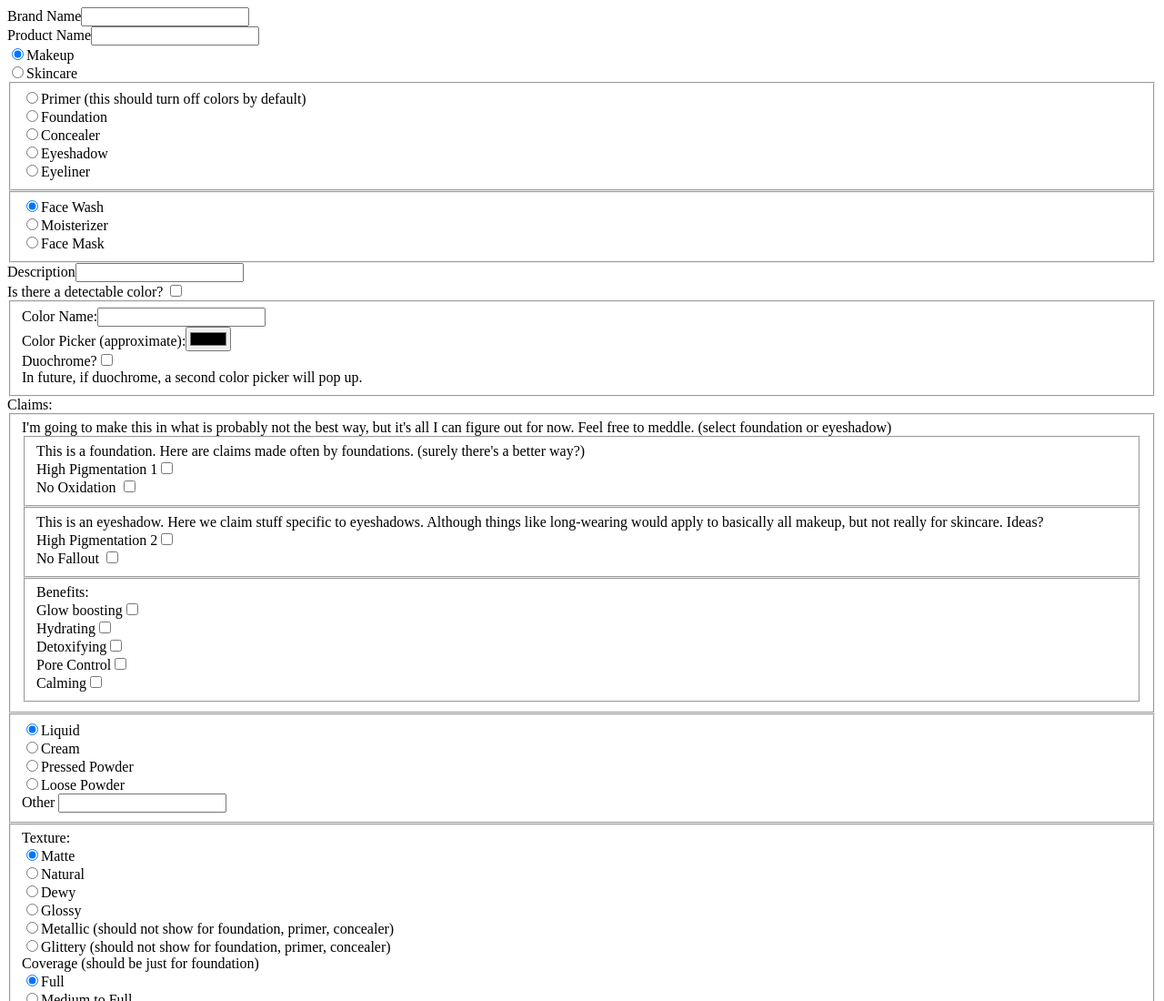
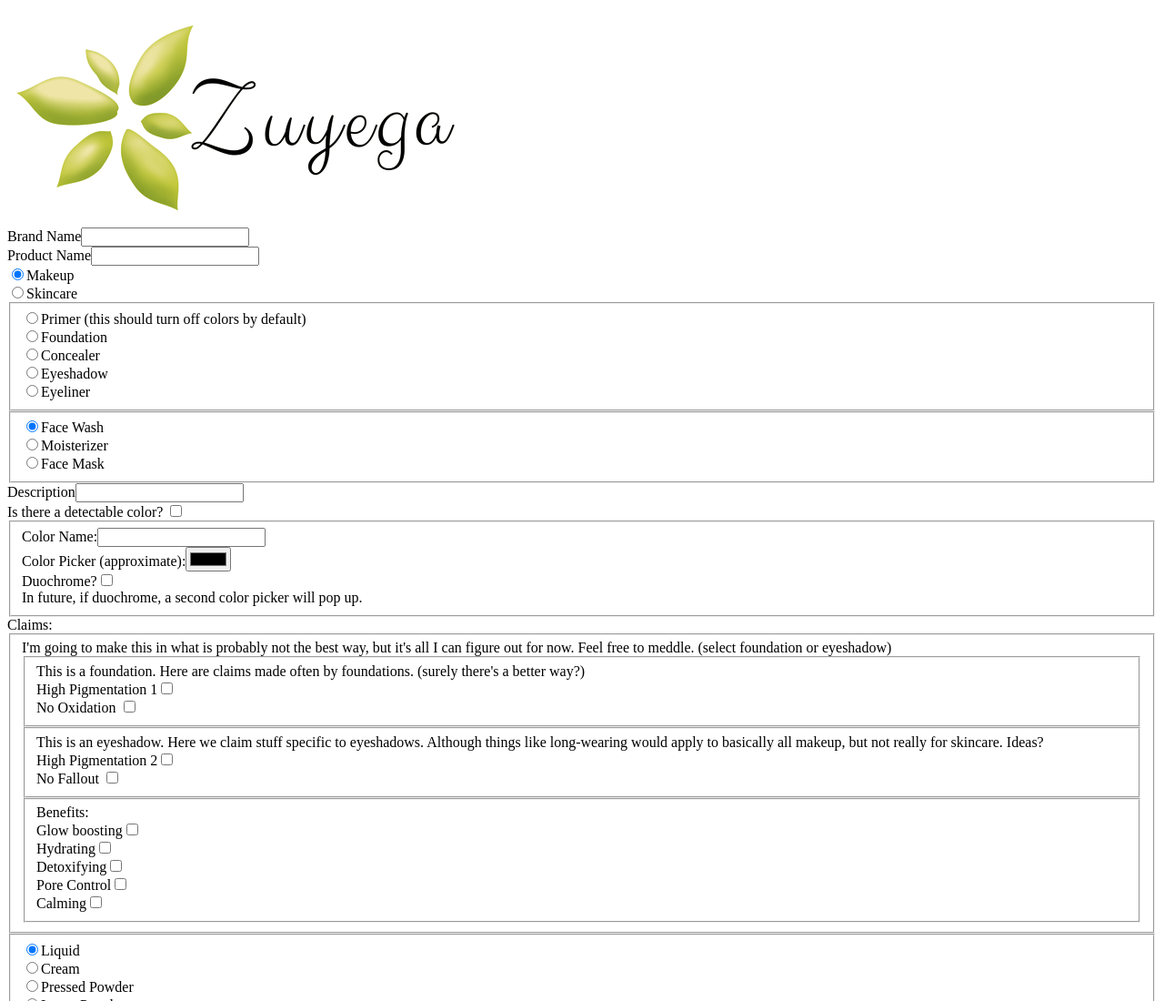
Before and after one commit to KylaBendrik/MyBeautyCollection, a website: page index.html in a window 1280 px wide. Shown: the top 1100 px of the page at 91% size. Drawn offline with Linux system fonts and the light colour scheme; a script that the page names is missing.

Commit message:
Unt ein "header" Bild
Es ist auch schön schattig!

```diff
--- a/index.html
+++ b/index.html
@@ -9,7 +9,9 @@
     <script src="main.js"></script>
   </head>
   <body>
-
+    <header>
+      <img src="header1.png" alt="zuyega">
+    </header>
     <form id="myForm">
       Brand Name<input type="text" name="brand"><br>
       Product Name<input type="text" name="product"><br>
```
Also changed, not shown: header1.png (added).
